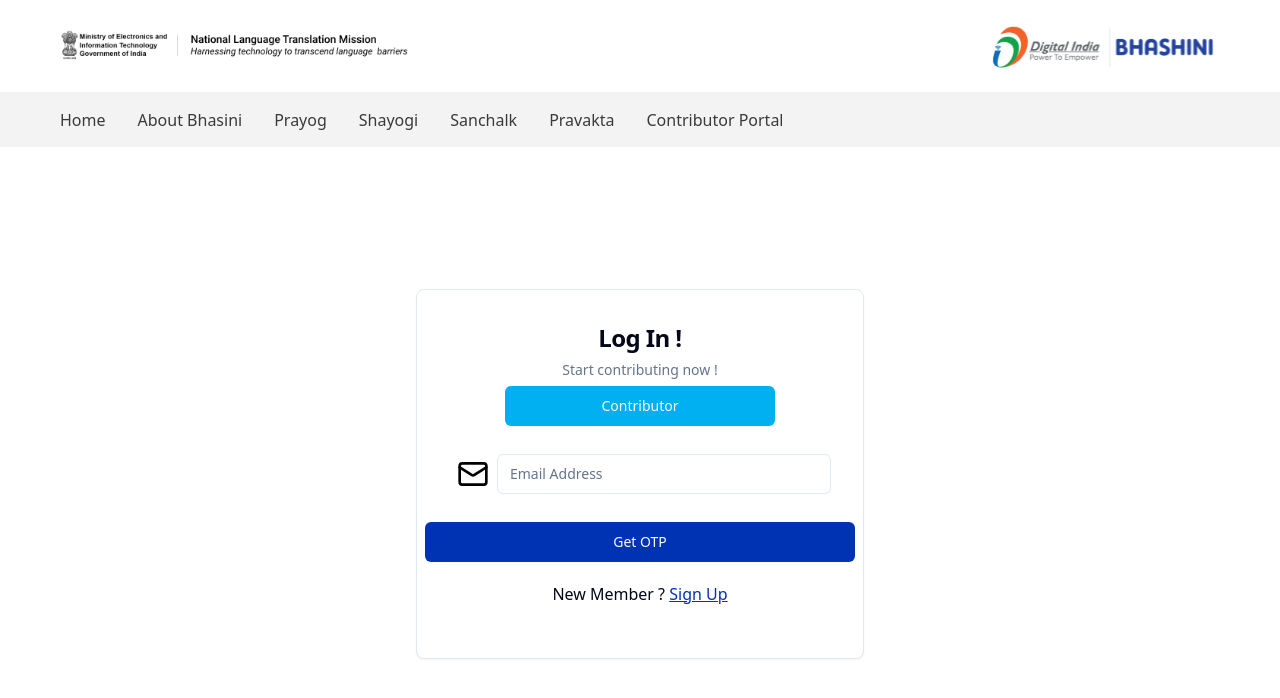
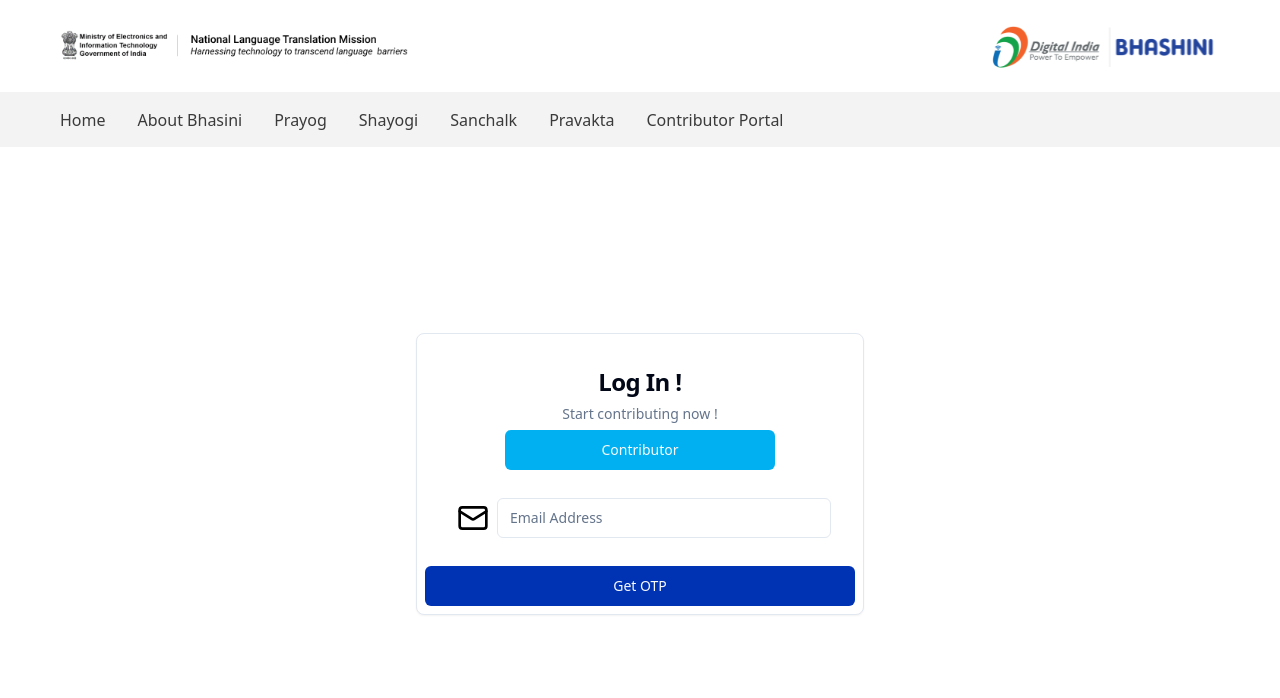
Before and after one commit to akshat-code21/client, a React (Vite) app: page /auth/login in a window 1280 px wide. Shown: the top 698 px of the page. Built offline with nearby package versions, Linux system fonts and the light colour scheme.

Commit message:
Refreshing JWT Token in FE

```diff
--- a/src/pages/Auth/LoginPage.tsx
+++ b/src/pages/Auth/LoginPage.tsx
@@ -44,6 +44,33 @@ const LoginPage = () => {
       setCanResend(true);
     }
   }, [otpExpiryTime]);
+
+  const refreshToken = async () => {
+    const refreshToken = localStorage.getItem("refreshToken");
+
+    if (!refreshToken) {
+      return;
+    }
+
+    try {
+      const response = await fetch("http://localhost:3000/auth/refreshToken", {
+        method: "POST",
+        headers: {
+          "Content-Type": "application/json",
+        },
+        body: JSON.stringify({ refreshToken }),
+      });
+
+      if (!response.ok) {
+        throw new Error("Failed to refresh token");
+      }
+
+      const data = await response.json();
+      localStorage.setItem("token", data.token);
+    } catch (err) {
+      console.error(err);
+    }
+  };
 
   async function handleSubmit(e: React.MouseEvent<HTMLButtonElement>) {
     e.preventDefault();
@@ -109,6 +136,7 @@ const LoginPage = () => {
         });
 
         localStorage.setItem("token", loginData.token);
+        localStorage.setItem("refreshToken", loginData.refreshToken);
 
         setError("");
         navigate("/dashboard");
@@ -212,23 +240,11 @@ const LoginPage = () => {
           <Button
             disabled={loading}
             onClick={handleResendOtp}
-            className="bg-gray-500 hover:bg-gray-600 w-full mt-2"
+            className="bg-gray-400 hover:bg-gray-500 w-full mt-2"
           >
             Resend OTP
           </Button>
         )}
-
-        <CardFooter className="flex items-center justify-center m-5">
-          <span>
-            New Member ?{" "}
-            <a
-              className="text-bhasiniBlue hover:cursor-pointer  hover:text-bhashiniBlueHover"
-              onClick={() => navigate("/auth/signup")}
-            >
-              <u>Sign Up</u>
-            </a>
-          </span>
-        </CardFooter>
       </Card>
     </>
   );
```
